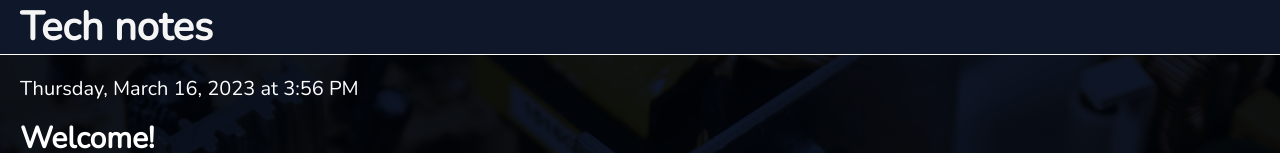
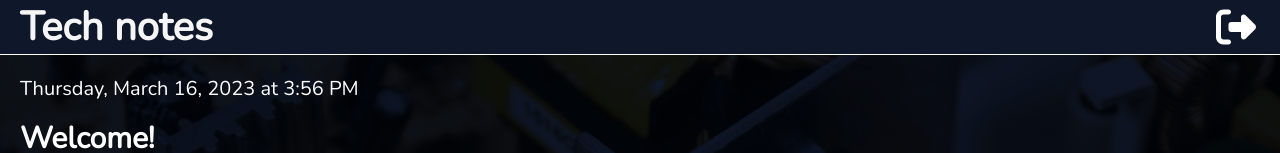
Before and after one commit to chetryJyoti/techNotes, a React (Create React App) app in the folder technotes_frontend/: page /dash in a window 1280 px wide. Shown: the top 153 px of the page. Built offline with nearby package versions, Linux system fonts and the light colour scheme; no server answers; the HTML template or start-up script is replaced by a standard one.

Commit message:
added:Logout feature on various routes

```diff
--- a/technotes_frontend/src/components/DashHeader.js
+++ b/technotes_frontend/src/components/DashHeader.js
@@ -1,18 +1,52 @@
-import React from "react";
-import { Link } from "react-router-dom";
-function DashHeader() {
+import React, { useEffect } from "react";
+import { Link, useNavigate, useLocation } from "react-router-dom";
+import { FontAwesomeIcon } from "@fortawesome/react-fontawesome";
+import { faRightFromBracket } from "@fortawesome/free-solid-svg-icons";
+import { useSendLogoutMutation } from "../features/auth/authApiSlice";
+
+const DASH_REGEX = /^\/dash(\/)?$/;
+const NOTES_REGEX = /^\/dash\/notes(\/)?$/;
+const USERS_REGEX = /^\/dash\/users(\/)?$/;
+
+const DashHeader = () => {
+  const navigate = useNavigate();
+  const { pathname } = useLocation();
+  const [sendLogout, { isLoading, isSuccess, isError, error }] =
+    useSendLogoutMutation();
+
+  useEffect(() => {
+    if (isSuccess) navigate("/");
+  }, [isSuccess, navigate]);
+
+  if (isLoading) return <p>Logging Out...</p>;
+
+  if (isError) return <p>Error: {error.data?.message}</p>;
+
+  let dashClass = null;
+  if (
+    !DASH_REGEX.test(pathname) &&
+    !NOTES_REGEX.test(pathname) &&
+    !USERS_REGEX.test(pathname)
+  ) {
+    dashClass = "dash-header__container--small";
+  }
+  const logoutButton = (
+    <button className="icon-button" title="Logout" onClick={sendLogout}>
+      <FontAwesomeIcon icon={faRightFromBracket} />
+    </button>
+  );
+
   const content = (
     <header className="dash-header">
-      <div className="dash-header__container">
+      <div className={`dash-header__container ${dashClass}`}>
         <Link to="/dash">
           <h1 className="dash-header__title">Tech notes</h1>
         </Link>
-
-        <nav className="dash-header__nav"></nav>
+        <nav className="dash-header__nav">{logoutButton}</nav>
       </div>
     </header>
-  )
+  );
   return content;
-}
+};
 
 export default DashHeader;
```
